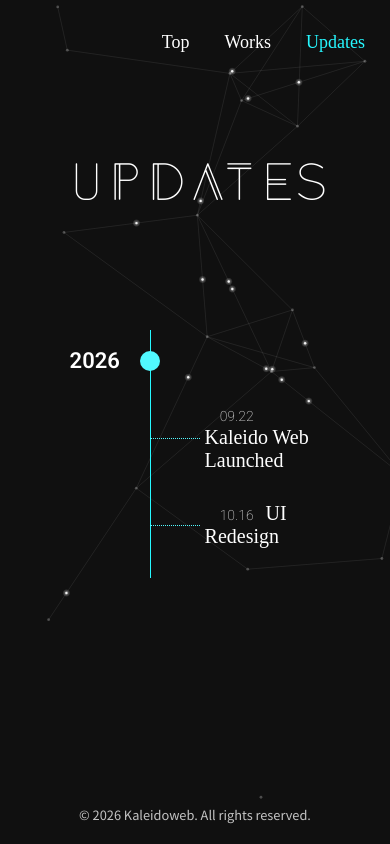
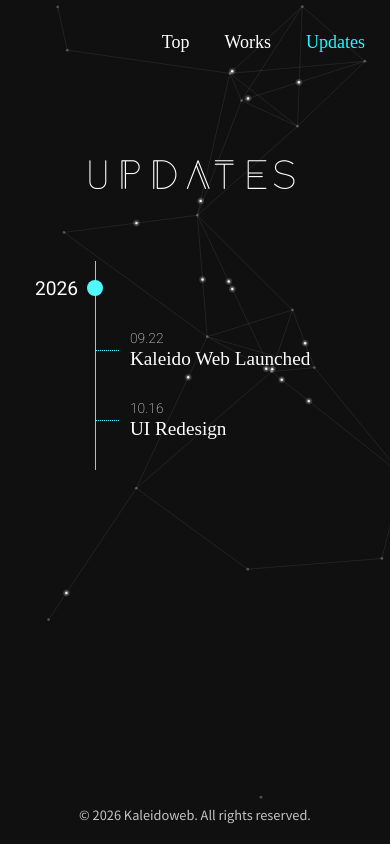
Before and after one commit to sian-ka-suiso/kaleidoweb, a PHP site: page /updates in a window 390 px wide. Run offline with PHP 8.4, Linux system fonts and the light colour scheme.

Commit message:
レスポンシブデザイン対応

```diff
--- a/css/common.css
+++ b/css/common.css
@@ -52,7 +52,7 @@ header nav ul {
 }
 
 header a {
-    font-size: 18px;
+    font-size: 1.125rem;
     font-weight: 400;
     text-decoration: none;
     color: var(--color-text);
--- a/css/updates.css
+++ b/css/updates.css
@@ -7,14 +7,28 @@ main {
     margin: 150px auto 100px;
 }
 
+@media (max-width: 767px) {
+    main {
+        padding: 0 20px;
+        margin-bottom: 120px;
+    }
+}
+
 .page-title {
-    font-size: 46px;
+    font-size: 2.875rem;
     font-family: var(--font-anders);
     font-weight: 200;
     letter-spacing: 8px;
     color: var(--color-text);
     margin: 0 auto 120px;
     cursor: default;
+}
+
+@media (max-width: 767px) {
+    .page-title {
+        font-size: 2.25rem;
+        margin: 0 auto 64px;
+    }
 }
 
 .timeline {
@@ -25,6 +39,12 @@ main {
     color: var(--color-text);
     margin: 0 auto;
     cursor: default;
+}
+
+@media (max-width: 767px) {
+    .timeline {
+        --line-x: 60px;
+    }
 }
 
 .timeline::before {
@@ -46,8 +66,15 @@ main {
 .year {
     position: relative;
     font-family: var(--font-roboto);
-    font-size: 22px;
-    font-weight: 600;
+    font-size: 1.5rem;
+    font-weight: 500;
+}
+
+@media (max-width: 767px) {
+    .year {
+        font-size: 1.2rem;
+        font-weight: 400;
+    }
 }
 
 .year::after {
@@ -62,11 +89,27 @@ main {
     transform: translate(-50%, -50%);
 }
 
+@media (max-width: 767px) {
+    .year::after {
+        width: 16px;
+        height: 16px;
+    }
+}
+
 .events li {
     position: relative;
     padding-left: calc(var(--line-x) + 55px);   /* 線＋枝の分だけ右へ */
     margin: 30px 0;
-    font-size: 20px;
+    font-size: 1.25rem;
+}
+
+@media (max-width: 767px) {
+    .events li {
+        padding-left: calc(var(--line-x) + 35px);
+        display: flex;
+        flex-direction: column;
+        gap: 2px;
+    }
 }
 
 .events li::before {
@@ -78,6 +121,12 @@ main {
     border-top: 1px dotted #51f9ff;
 }
 
+@media (max-width: 767px) {
+    .events li::before {
+        width: 24px;
+    }
+}
+
 .events time {
     display: inline-block;
     width: 3.5em;
@@ -85,9 +134,28 @@ main {
     margin-right: 12px;
     font-variant-numeric: tabular-nums;
     color: var(--color-text-muted);
-    font-size: 14px;
+    font-size: 1rem;
     font-weight: 200;
     font-family: var(--font-roboto);
+}
+
+@media (max-width: 767px) {
+    .events time {
+        margin-right: 0;
+        text-align: left;
+        font-size: 0.865rem;
+    }
+}
+
+.events li span {
+    font-size: 1.5rem;
+}
+
+@media (max-width: 767px) {
+    .events li span {
+        font-size: 1.2rem;
+        font-weight: 300;
+    }
 }
 
 /* ===== ページ表示時のアニメーション ===== */
--- a/updates.php
+++ b/updates.php
@@ -15,8 +15,14 @@ $pageCss = 'updates.css';
             <div class="timeline-year">
                 <h2 class="year">2026</h2>
                 <ol class="events">
-                    <li><time datetime="2026-09-22">09.22</time>Kaleido Web Launched</li>
-                    <li><time datetime="2026-10-13">10.16</time>UI Redesign</li>
+                    <li>
+                        <time datetime="2026-09-22">09.22</time>
+                        <span>Kaleido Web Launched</span>
+                    </li>
+                    <li>
+                        <time datetime="2026-10-13">10.16</time>
+                        <span>UI Redesign</span>
+                    </li>
                 </ol>
             </div>
             <!-- <div class="timeline-year">
--- a/works/kiten-hp.php
+++ b/works/kiten-hp.php
@@ -20,7 +20,7 @@ $pageCss = 'works-sub.css';
                 <dl class="work-meta">
                     <div class="work-meta-item">
                         <dt>Role</dt>
-                        <dd class="work-role" data-label="└ Role">Logo Design, Web Design, Development, Content Update,</dd>
+                        <dd class="work-role" data-label="└ Role">Logo Design, Web Design, Development, Content Update</dd>
                     </div>
                     <div class="work-meta-item">
                         <dt>Stack</dt>
```
Also changed, not shown: css/index.css (+14 -2 lines), css/works-sub.css (+79 -4 lines), css/works.css (+30 -3 lines).
